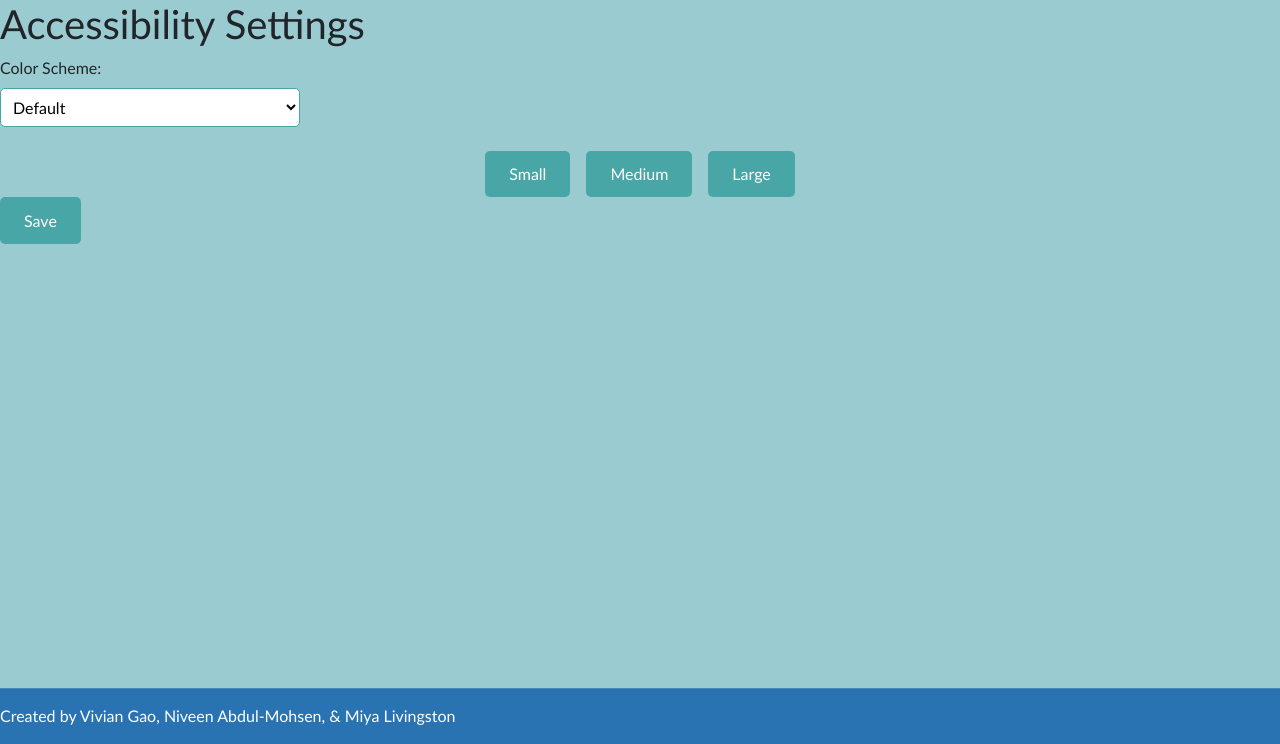
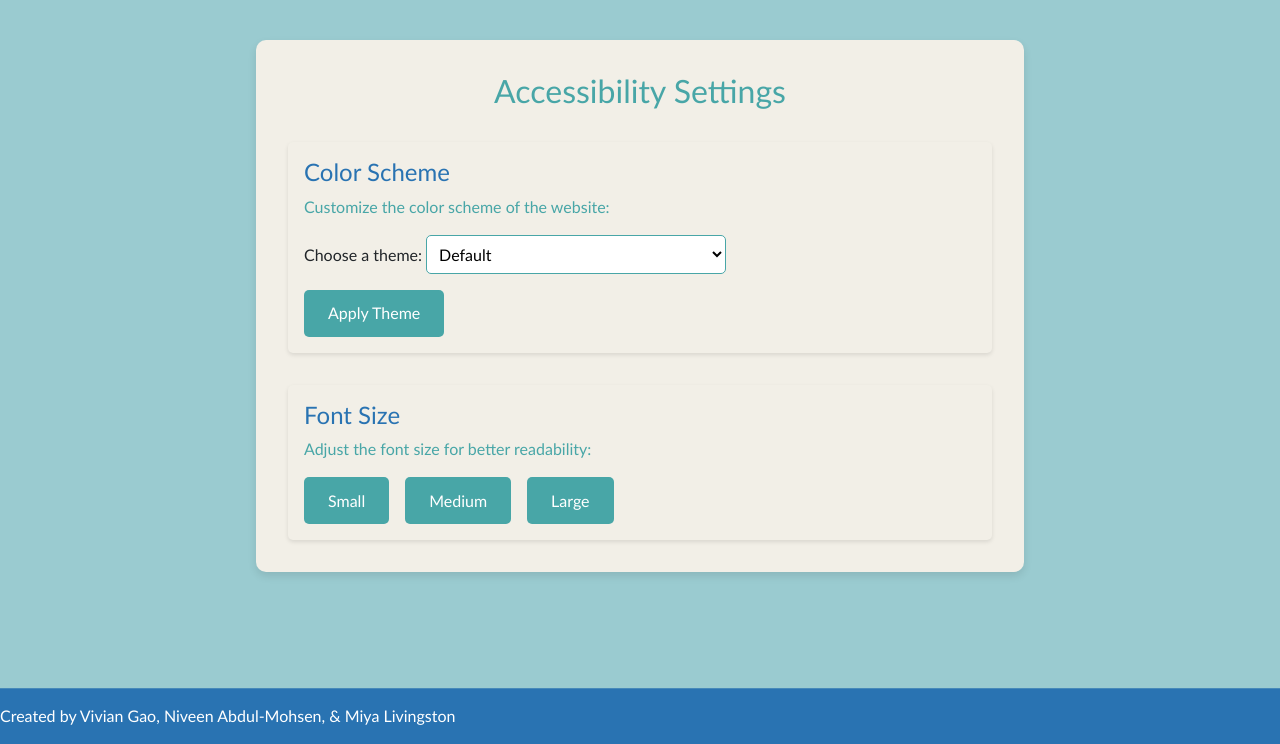
Before and after one commit to vi4849/ada-city, a Django app: page /settings/ in a window 1280 px wide. Shown: the part 56-800 px from the top of the page. Run offline with Django 5.2, Linux system fonts and the light colour scheme; some libraries are stand-ins or nearby versions.

Commit message:
further added to the css sheets, made it more aesthetics. Still need to fix buttons for letter size

```diff
--- a/ada_app/static/ada_app/css/base_style.css
+++ b/ada_app/static/ada_app/css/base_style.css
@@ -1,21 +1,3 @@
-a{
-    color: var(--color3);
-}
-
-.list-group{
-    width:90%;
-}
-
-.list-group-item{
-    margin:auto;
-    width:70%
-}
-
-.navbar{
-    background-color:var(--color4);
-    color:white;
-}
-
 :root {
     --color1: #F2EFE7; /* Background color for containers */
     --color2: #9ACBD0; /* Page background color */
@@ -27,7 +9,7 @@ a{
 body {
     background-color: var(--color2);
     font-family: "Trebuchet MS", "Georgia", sans-serif;
-    font-size: var(--font-size);
+    font-size: var(--font-size, 16px); /* Default font size */
     margin: 0;
     padding: 0;
 }
@@ -40,23 +22,34 @@ html, body {
     margin: 5vh auto;
     width: 60%;
     padding: 2rem;
-    border: 2px solid var(--color4);
     border-radius: 10px;
     background-color: var(--color1);
     box-shadow: 0px 4px 8px rgba(0, 0, 0, 0.1); /* Subtle shadow for depth */
 }
 
-.container > h2 {
+h2 {
     text-align: center;
     font-size: 2rem;
-    color: var(--color4);
-    margin-bottom: 1.5rem;
+    color: var(--color3); /* Accent color */
 }
 
-label {
-    display: block;
+.settings-section {
+    margin-top: 2rem;
+    padding: 1rem;
+    border-radius: 5px;
+    background-color: var(--color1);
+    box-shadow: 0px 2px 4px rgba(0, 0, 0, 0.1); /* Subtle shadow */
+}
+
+.settings-section h3 {
+    font-size: 1.5rem;
+    color: var(--color4); /* Primary color */
+}
+
+.settings-section p {
+    margin-top: 0.5rem;
     font-size: 1rem;
-    margin-bottom: 0.5rem;
+    color: var(--color3); /* Accent color */
 }
 
 select {
@@ -71,9 +64,8 @@ select {
 
 .font-size-toggle {
     display: flex;
-    justify-content: center;
+    justify-content: flex-start; /* Align buttons to the left */
     gap: 1rem; /* Add spacing between buttons */
-    margin-top: 1.5rem;
 }
 
 button {
@@ -90,8 +82,9 @@ button:hover {
     background-color: var(--color4);
 }
 
-button.save-button {
-    margin-top: 2rem; /* Add spacing above the Save button */
+.save-button {
+    display: block;
+    margin-top: 1rem; /* Add spacing above Save button */
 }
 
 footer {
@@ -114,6 +107,6 @@ footer {
 
 .navbar a:hover {
     color: var(--color4); /* Change link color on hover for interactivity */
-    background-color: var(--color2); /* Optional: Add a hover effect */
-    border-radius: 5px; /* Optional: Rounded corners on hover */
+    background-color: var(--color2);
+    border-radius: 5px;
 }
--- a/ada_app/templates/ada_app/settings.html
+++ b/ada_app/templates/ada_app/settings.html
@@ -1,21 +1,38 @@
 {% extends 'base.html' %}
 
 {% block content %}
-<h1>Accessibility Settings</h1>
-<form method="POST" action="{% url 'ada_app:update_settings' %}">
-    {% csrf_token %}
-    <label for="color_scheme">Color Scheme:</label>
-    <select id="color_scheme" name="color_scheme">
-        <option value="default">Default</option>
-        <option value="colorblind">Colorblind Friendly</option>
-    </select>
+<div class="container">
+    <h2>Accessibility Settings</h2>
 
-    <div class="font-size-toggle">
-        <button onclick="changeFontSize('small')">Small</button>
-        <button onclick="changeFontSize('medium')">Medium</button>
-        <button onclick="changeFontSize('large')">Large</button>
+    <!-- Section: Color Scheme -->
+    <div class="settings-section">
+        <h3>Color Scheme</h3>
+        <p>Customize the color scheme of the website:</p>
+        <form method="POST" action="{% url 'ada_app:update_settings' %}">
+            {% csrf_token %}
+            <label for="color-scheme">Choose a theme:</label>
+            <select id="color-scheme" name="color_scheme">
+                <option value="default" {% if request.session.color_scheme == "default" %}selected{% endif %}>Default</option>
+                <option value="colorblind" {% if request.session.color_scheme == "colorblind" %}selected{% endif %}>Colorblind</option>
+            </select>
+            <button type="submit" class="save-button">Apply Theme</button>
+        </form>
     </div>
 
-    <button type="submit">Save</button>
+    <!-- Section: Font Size -->
+    <div class="settings-section">
+        <h3>Font Size</h3>
+        <p>Adjust the font size for better readability:</p>
+        <form method="POST" action="{% url 'ada_app:update_settings' %}">
+            {% csrf_token %}
+            <div class="font-size-toggle">
+                <button type="submit" name="font_size" value="small">Small</button>
+                <button type="submit" name="font_size" value="medium">Medium</button>
+                <button type="submit" name="font_size" value="large">Large</button>
+            </div>
+        </form>
+    </div>
+</div>
+
 </form>
 {% endblock %}
--- a/ada_app/views.py
+++ b/ada_app/views.py
@@ -22,11 +22,13 @@ def settings(request):
 def update_settings(request):
     """Handle form submission for updating user preferences."""
     if request.method == "POST":
-        color_scheme = request.POST.get("color_scheme")
-        font_size = request.POST.get("font_size")
+        # Get values from the form
+        color_scheme = request.POST.get("color_scheme", "default")
+        font_size = request.POST.get("font_size", "medium")
 
         # Save preferences in the session
         request.session["color_scheme"] = color_scheme
         request.session["font_size"] = font_size
 
-        return redirect("ada_app:settings")  # Redirect back to settings page
+        # Redirect back to settings page with updated preferences
+        return redirect("ada_app:settings")
```
Also changed, not shown: ada_app/static/ada_app/css/colorblind.css (+28 -19 lines), db.sqlite3.
